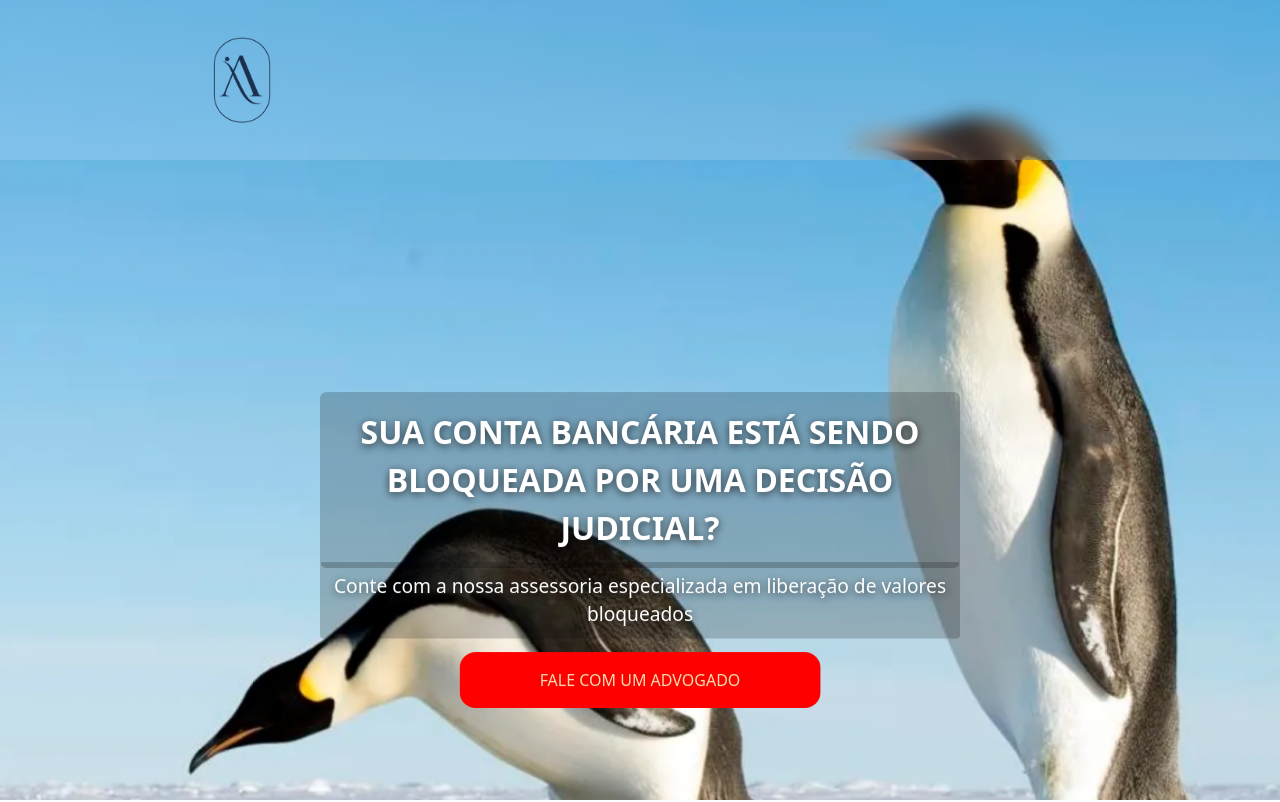
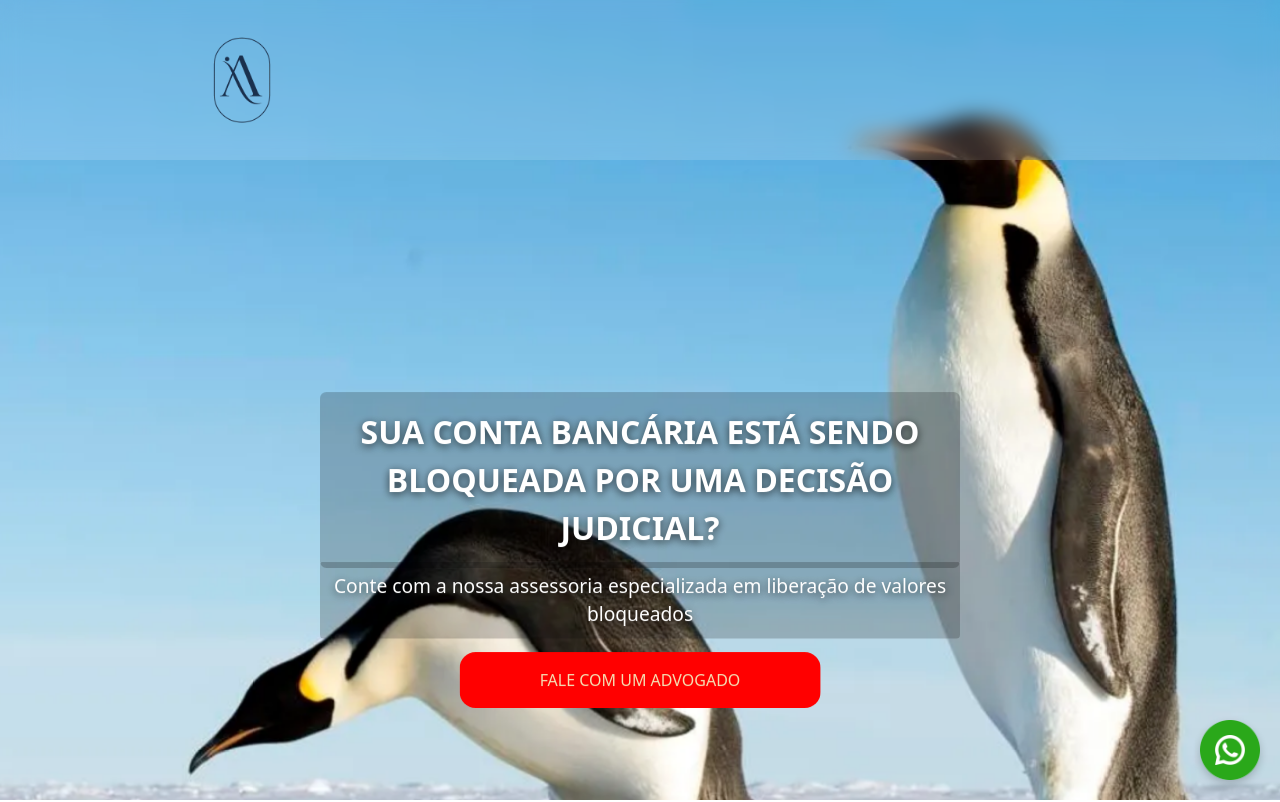
Before and after one commit to Ikejiri-1/pagina-advogados-next, a Next.js app: page / in a window 1280 px wide. Shown: the top 802 px of the page. Built offline with nearby package versions, Linux system fonts and the light colour scheme.

Commit message:
icone wpp

```diff
--- a/src/app/page.css
+++ b/src/app/page.css
@@ -9,3 +9,33 @@
   gap: 5em;
   margin: 4em auto;
 }
+
+.image-container {
+  display: flex;
+  justify-content: center;
+  background-color: #333;
+  width: 100%;
+  padding: 4em 0;
+  box-shadow: 0 4px 8px rgba(0, 0, 0, 0.1);
+}
+
+/* SOMENTE A IMAGEM */
+.image-animate {
+  opacity: 0;
+  transform: translateY(120px) scale(0.85);
+}
+
+.image-animate.animate {
+  animation: riseAndScale 0.9s ease-in-out forwards;
+}
+
+@keyframes riseAndScale {
+  from {
+    opacity: 0;
+    transform: translateY(120px) scale(0.85);
+  }
+  to {
+    opacity: 1;
+    transform: translateY(0) scale(1);
+  }
+}
--- a/src/app/page.tsx
+++ b/src/app/page.tsx
@@ -3,16 +3,38 @@
 import "./page.css";
 import { MainImage } from "@/components/MainImage/MainImage";
 import img from "../assets/wpaper.webp";
-
+import lawyers from "../assets/advogados.png";
 import { HelpContent } from "@/components/HelpContent";
 import { BlockOriginsQuestions } from "@/components/BlockOriginsQuestion";
 import { WhyBlocked } from "@/components/WhyBlocked";
 import { WhyIsPossible } from "@/components/WhyIsPossible";
 import { AboutUs } from "@/components/AboutUs";
+import Image from "next/image";
+import { useEffect, useRef } from "react";
+import { WppButton } from "@/components/WppButton";
 
 export default function Home() {
+  const imageRef = useRef<HTMLDivElement>(null);
+
+  useEffect(() => {
+    const observer = new IntersectionObserver(
+      ([entry]) => {
+        if (entry.isIntersecting) {
+          entry.target.classList.add("animate");
+          observer.disconnect();
+        }
+      },
+      { threshold: 0.5 }
+    );
+
+    if (imageRef.current) observer.observe(imageRef.current);
+
+    return () => observer.disconnect();
+  }, []);
+
   return (
     <section className="flex flex-col items-center gap-4 mt-12">
+      <WppButton />
       <MainImage
         img={img}
         alt="Balanca"
@@ -38,6 +60,15 @@ export default function Home() {
 
         <AboutUs />
       </div>
+      <div className="image-container">
+        <figure ref={imageRef} className="image-animate">
+          <Image
+            src={lawyers}
+            alt="Foto dos advogados Caio Ikejiri e Caio Alves utilizando terno"
+            width={400}
+          />
+        </figure>
+      </div>
     </section>
   );
 }
--- a/src/components/Footer/Footer.css
+++ b/src/components/Footer/Footer.css
@@ -1,6 +1,6 @@
 .footer-container {
   width: 100%; /* w-full */
-  height: auto; /* h-[50vh] */
+  height: 50vh; /* h-[50vh] */
   background-color: var(--dark-blue);
 
   display: grid; /* grid */
@@ -27,8 +27,8 @@
   align-items: center;
 }
 .image-footer {
-  width: 320px;
-  height: 320px;
+  width: 200px;
+  height: 200px;
   mask: url("../../assets/logo_azul.png") no-repeat center / contain;
   -webkit-mask: url("../../assets/logo_azul.png") no-repeat center / contain;
   background: var(--gray);
--- /dev/null
+++ b/src/components/WppButton/index.tsx
@@ -0,0 +1,14 @@
+import { whatsappLink } from "@/utils/linkWpp";
+import Link from "next/link";
+import "./wppbutton.css";
+import wpp from "../../assets/whatsapp.png";
+import Image from "next/image";
+export const WppButton = () => {
+  return (
+    <div className="wpp-button">
+      <Link href={whatsappLink}>
+        <Image src={wpp} alt="Ícone do WhatsApp" />
+      </Link>
+    </div>
+  );
+};
--- /dev/null
+++ b/src/components/WppButton/wppbutton.css
@@ -0,0 +1,17 @@
+.wpp-button {
+  position: fixed;
+  bottom: 20px;
+  right: 20px;
+  border-radius: 50%;
+  width: 60px;
+  height: 60px;
+  display: flex;
+  align-items: center;
+  justify-content: center;
+  box-shadow: 0 4px 8px rgba(0, 0, 0, 0.2);
+  z-index: 1000;
+}
+
+.wpp-button:hover {
+  transform: scale(-5px);
+}
```
Also changed, not shown: src/assets/advogados.png (added), src/assets/whatsapp.png (added).
